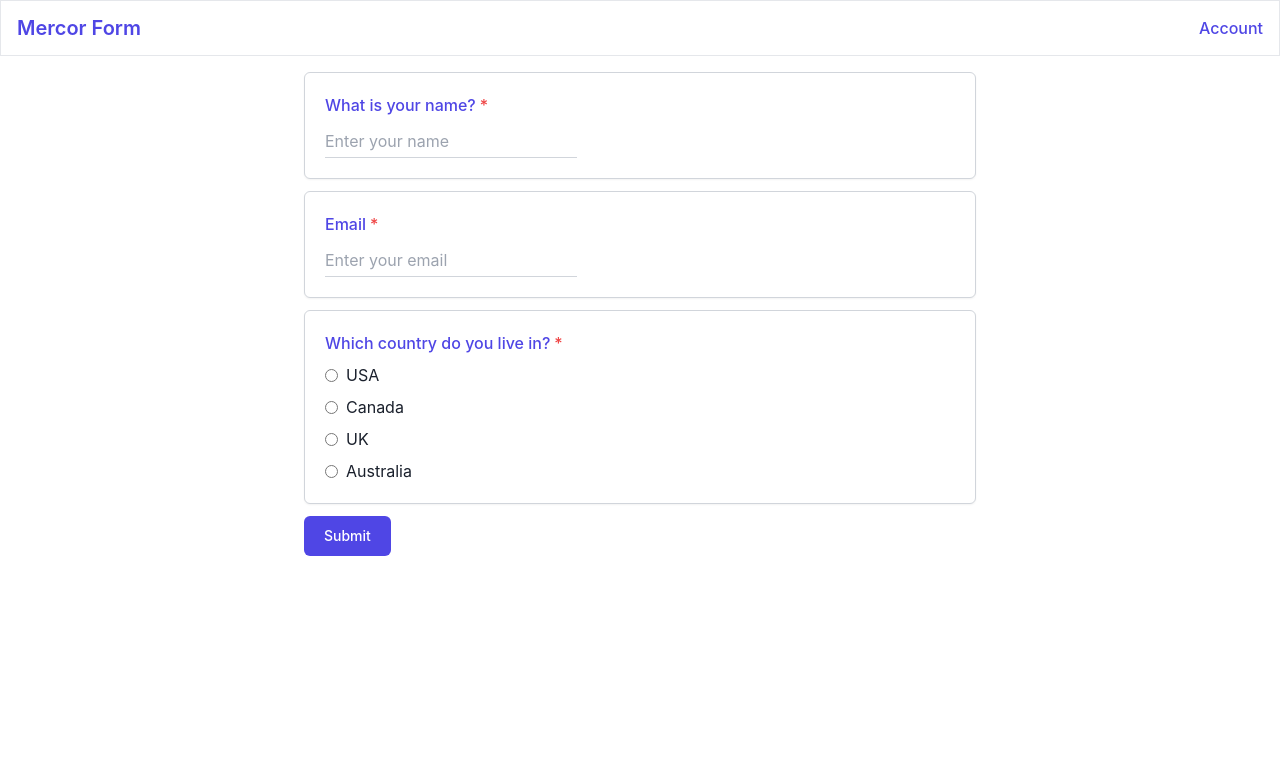
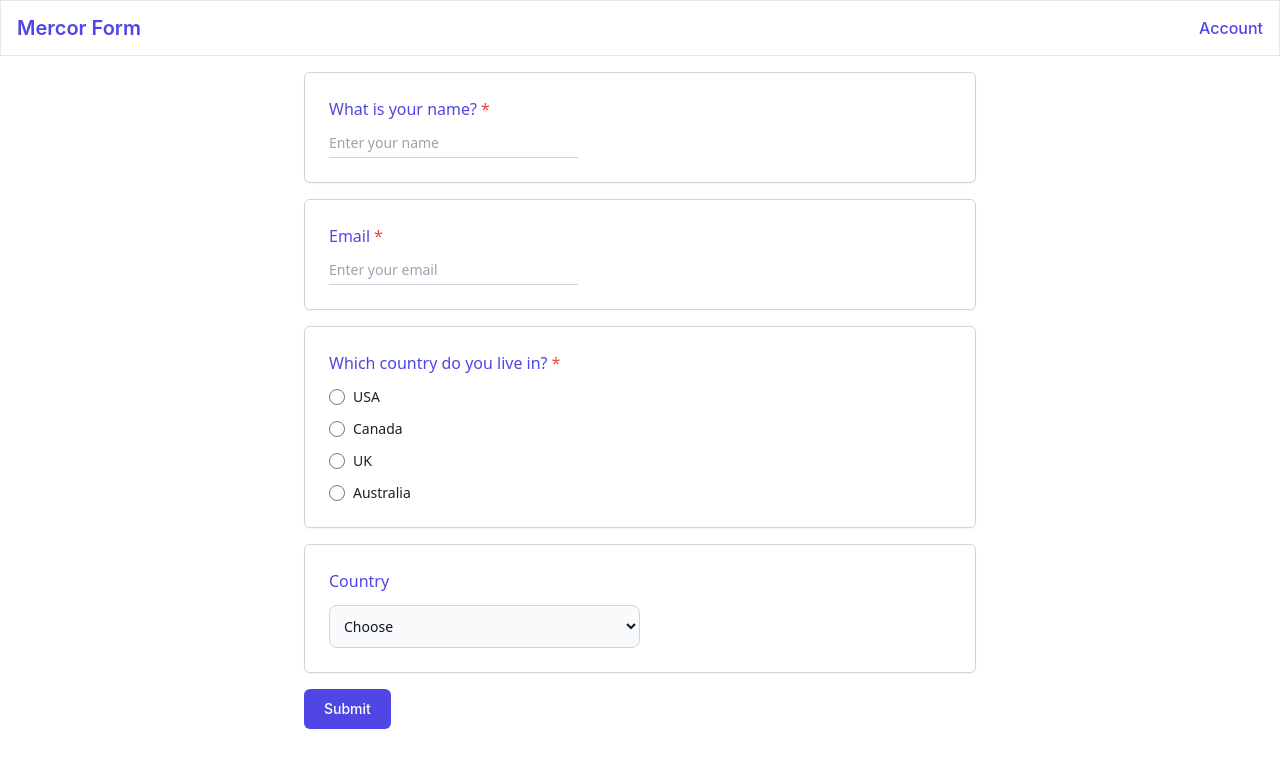
Before and after one commit to rajenderK7/mercor-form, a React (Vite) app in the folder client/: page /form in a window 1280 px wide. Shown: the top 768 px of the page. Built offline with nearby package versions, Linux system fonts and the light colour scheme; a web font is replaced by a local one.

Commit message:
Add support for select type

```diff
--- a/client/src/components/Form.tsx
+++ b/client/src/components/Form.tsx
@@ -1,7 +1,7 @@
 import { Controller, useForm } from "react-hook-form";
 
 interface IFormField {
-  type: "text" | "radio" | "email" | "password" | "select" | "checkbox";
+  type: "text" | "radio" | "email" | "select" | "checkbox";
   title: string;
   placeholder?: string;
   options?: string[];
@@ -38,14 +38,15 @@ const dummyData: IFormField[] = [
       required: true,
     },
   },
-  // {
-  //   type: "checkbox",
-  //   title: "Subscribe to Newsletter",
-  //   options: ["hello", "bro"],
-  //   rules: {
-  //     required: false,
-  //   },
-  // },
+  {
+    type: "select",
+    title: "Country",
+    options: ["Choose", "USA", "Canada", "UK", "Australia"],
+    placeholder: "Your Country",
+    rules: {
+      required: false,
+    },
+  },
 ];
 
 const Error = ({ children }: any) => (
@@ -57,38 +58,62 @@ const Input = ({ value, onChange, type, ...rest }: any) => {
     case "text":
       return (
         <input
-          className="w-2/5 mt-2 border-b border-b-gray-300 py-1  focus:border-b-[#4F46E5] focus:ring-white focus:border-white outline-none"
+          className="w-full lg:w-2/5 mt-2 border-b border-b-gray-300 py-1  focus:border-b-[#4F46E5] focus:ring-white focus:border-white outline-none"
           type="text"
           placeholder={rest?.placeholder}
           onChange={(e) => onChange(e.target.value)}
-          value={value}
+          value={value || ""}
+        />
+      );
+    case "email":
+      return (
+        <input
+          className="w-full lg:w-2/5 mt-2 border-b border-b-gray-300 py-1  focus:border-b-[#4F46E5] focus:ring-white focus:border-white outline-none"
+          type="email"
+          placeholder={rest?.placeholder}
+          onChange={(e) => onChange(e.target.value)}
+          value={value || ""}
         />
       );
     case "radio":
-      return rest?.options.map((e: any) => (
-        <div key={e} className="flex items-center mt-2">
+      return rest?.options.map((e: string) => (
+        <div key={e} className="flex items-center mt-3">
           <input
-            className="border-b border-b-gray-300 py-1 focus:border-b-[#4F46E5] focus:ring-white focus:border-white outline-none"
+            className="w-4 h-4 text-blue-600 bg-gray-100 border-gray-300 focus:ring-blue-500 dark:focus:ring-blue-600"
             type="radio"
             value={e}
-            onChange={(e) => onChange(e.target.value)}
+            onChange={(event) => onChange(event.target.value)}
             checked={value === e}
           />
           <label className="ml-2">{e}</label>
         </div>
       ));
     case "checkbox":
-      return rest?.options.map((e: any) => (
+      return rest?.options.map((e: string) => (
         <div key={e} className="flex space-x-1 items-center mt-2">
           <input
+            name={e}
             className="border-b border-b-gray-300 py-1 focus:border-b-[#4F46E5] focus:ring-white focus:border-white outline-none"
             type="checkbox"
-            onChange={(e) => onChange(e.target.checked)}
-            checked={value}
+            onChange={(event) => onChange(event.target.checked)}
           />
           <p className="ml-2">{e}</p>
         </div>
       ));
+    case "select":
+      return (
+        <select
+          className="mt-3 bg-gray-50 border border-gray-300 text-gray-900 text-sm rounded-lg focus:ring-blue-500 focus:border-blue-500 block w-1/2 p-2.5"
+          onChange={(e) => onChange(e.target.value)}
+          defaultValue={rest?.options[0]}
+        >
+          {rest?.options.map((option: string, index: number) => (
+            <option disabled={index === 0} key={option} value={option}>
+              {option}
+            </option>
+          ))}
+        </select>
+      );
 
     default:
       return null;
@@ -108,7 +133,7 @@ const Form = () => {
     return (
       <section
         key={index}
-        className="bg-white border border-gray-300 rounded-md shadow-sm mb-3 p-2 lg:p-5"
+        className="bg-white border border-gray-300 rounded-md shadow-sm mb-4 p-3 lg:p-6 font-sans font-medium"
       >
         <div className="flex font-medium">
           <label className="text-[#4F46E5]">{title}</label>
@@ -118,9 +143,9 @@ const Form = () => {
           name={data.title}
           control={control}
           rules={rules}
-          defaultValue={""}
+          defaultValue=""
           render={({ field }) => (
-            <div>
+            <div className="text-sm">
               <Input {...field} {...data} />
             </div>
           )}
```
